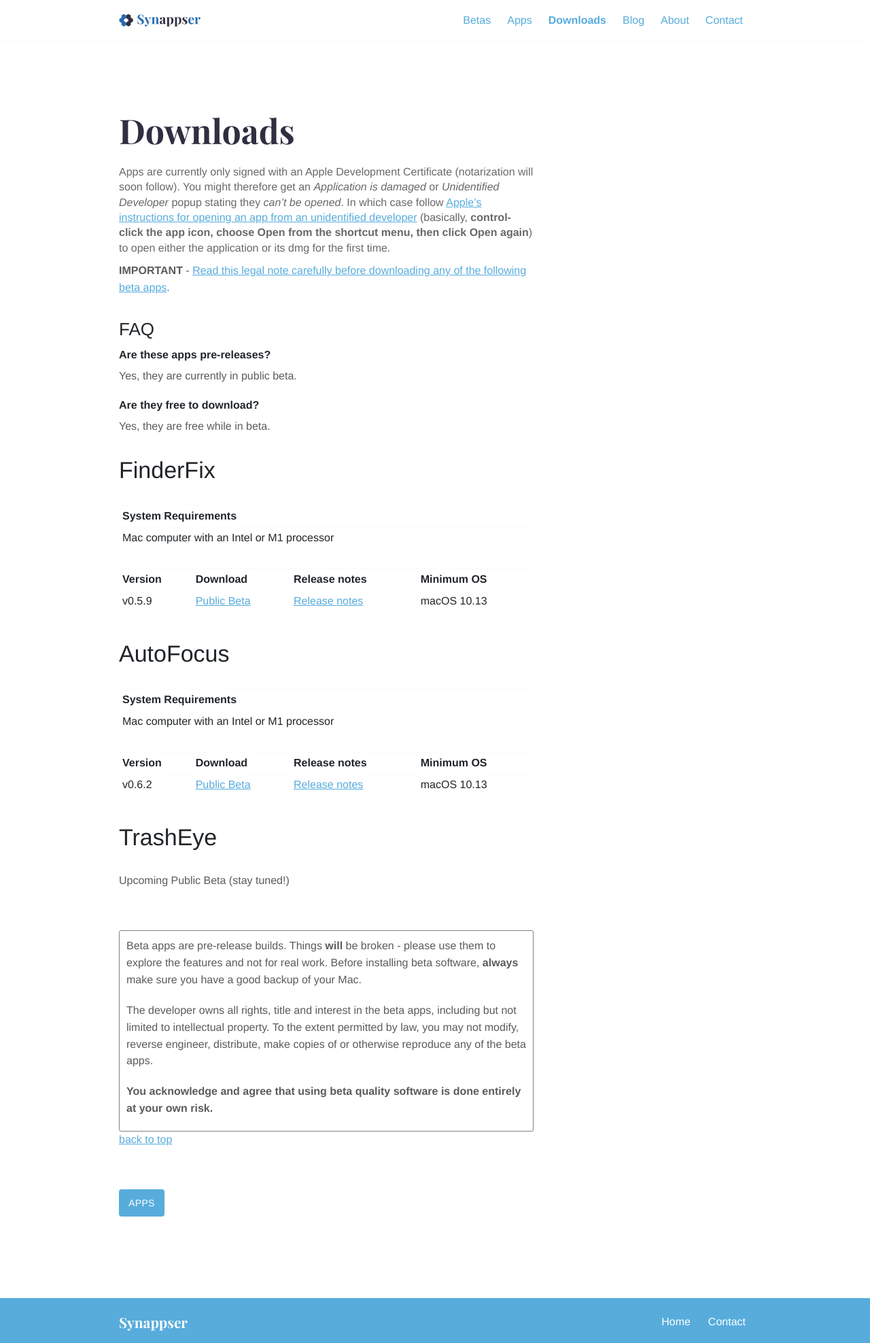
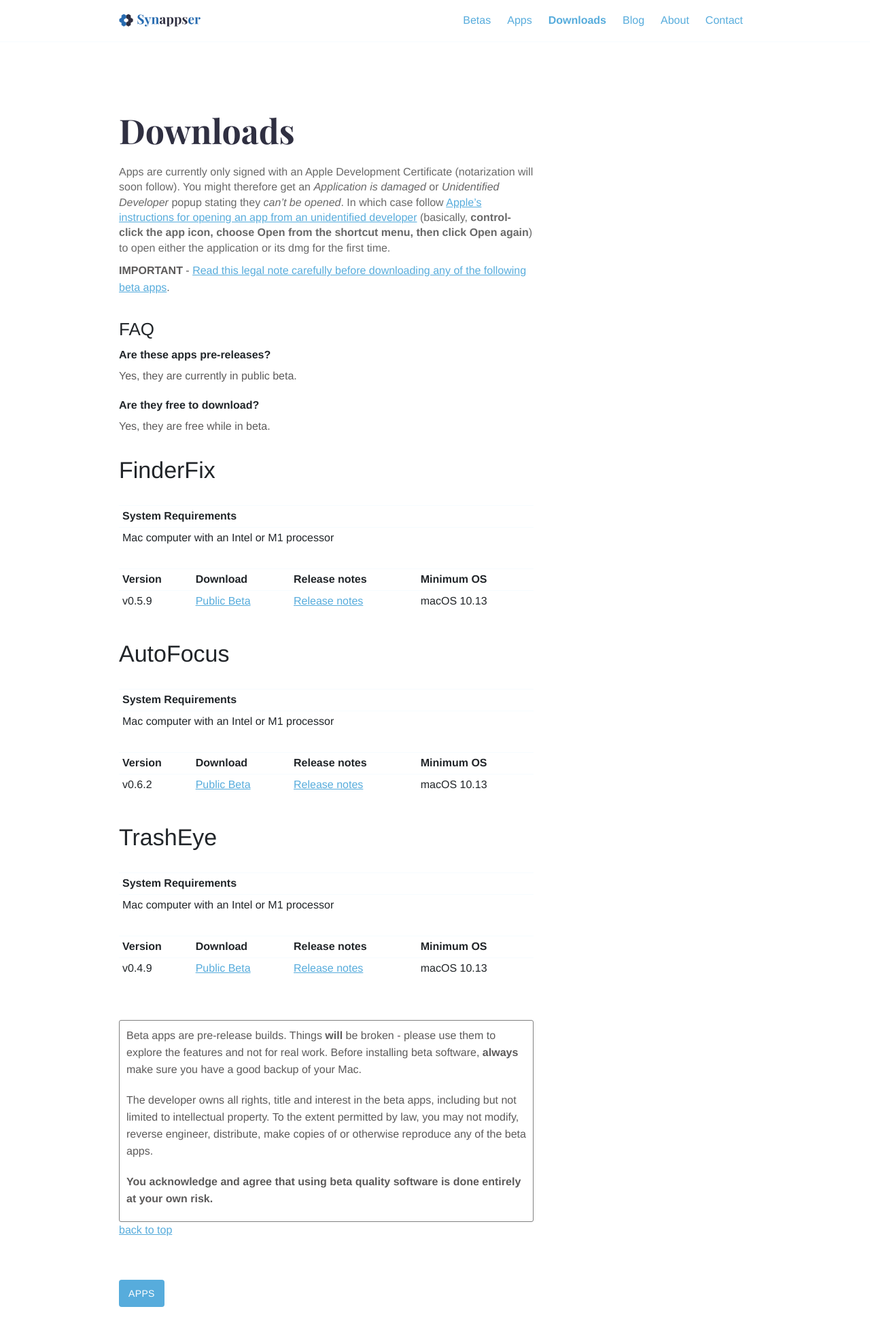
Before and after one commit to synappser/synappser.github.io, a Jekyll site: the page built from downloads.md, in a window 1280 px wide, cut to the strip 0-1975 px from the top of the page. Shown: the whole strip at 68% size. Built offline with Jekyll 4.4.1, drawn with Linux system fonts in a browser that asks for light colours.

Commit message:
Promote TrashEye to public beta

```diff
--- a/assets/css/style.scss
+++ b/assets/css/style.scss
@@ -76,6 +76,14 @@
 .sub-heading {
   font-weight: bold !important;
   font-family: $font-family-heading !important;
+}
+
+.half-width {
+  width: 50%;
+}
+
+.quarter-width {
+  width: 25%;
 }
 
 .zoom {
@@ -262,6 +270,9 @@
       h2 {
         color: $gray-500;
       }
+      ul, li {
+        color: $gray-500;
+      }
     }
   }
 
--- a/downloads.md
+++ b/downloads.md
@@ -44,10 +44,15 @@
 {:.pt-1}
 # TrashEye
 
-{:.pt-1 .pb-4 style="font-size:1rem"}
-Upcoming Public Beta (stay tuned!)
+| System Requirements |
+| ------------------- |
+| Mac computer with an Intel or M1 processor |
 
-{% include legal-note.html %}
+| Version | Download | Release notes | Minimum OS
+| ------- | -------- | ------------- | ----------
+| v0.4.9 | [Public Beta](https://github.com/synappser/TrashEye/releases/download/v0.4.9/TrashEye_v0.4.9b.dmg) | [Release notes]({{ site.url }}{% link releases/trasheye.md %}) | macOS 10.13
+
+{% include legal-note.html %}{:.mt-6}
 
 [back to top](#top-anchor)
 
```
Also changed, not shown: _apps/autofocus.md (+1 -0 lines), _apps/trasheye.md (+22 -6 lines), _betas/autofocus-beta.md (+1 -1 lines), _betas/trasheye-beta.md (+7 -3 lines), releases/trasheye.md (added, +14 -0 lines), images/apps/real-time-refresh.gif (added), images/betas/zoom-te.png (added).
